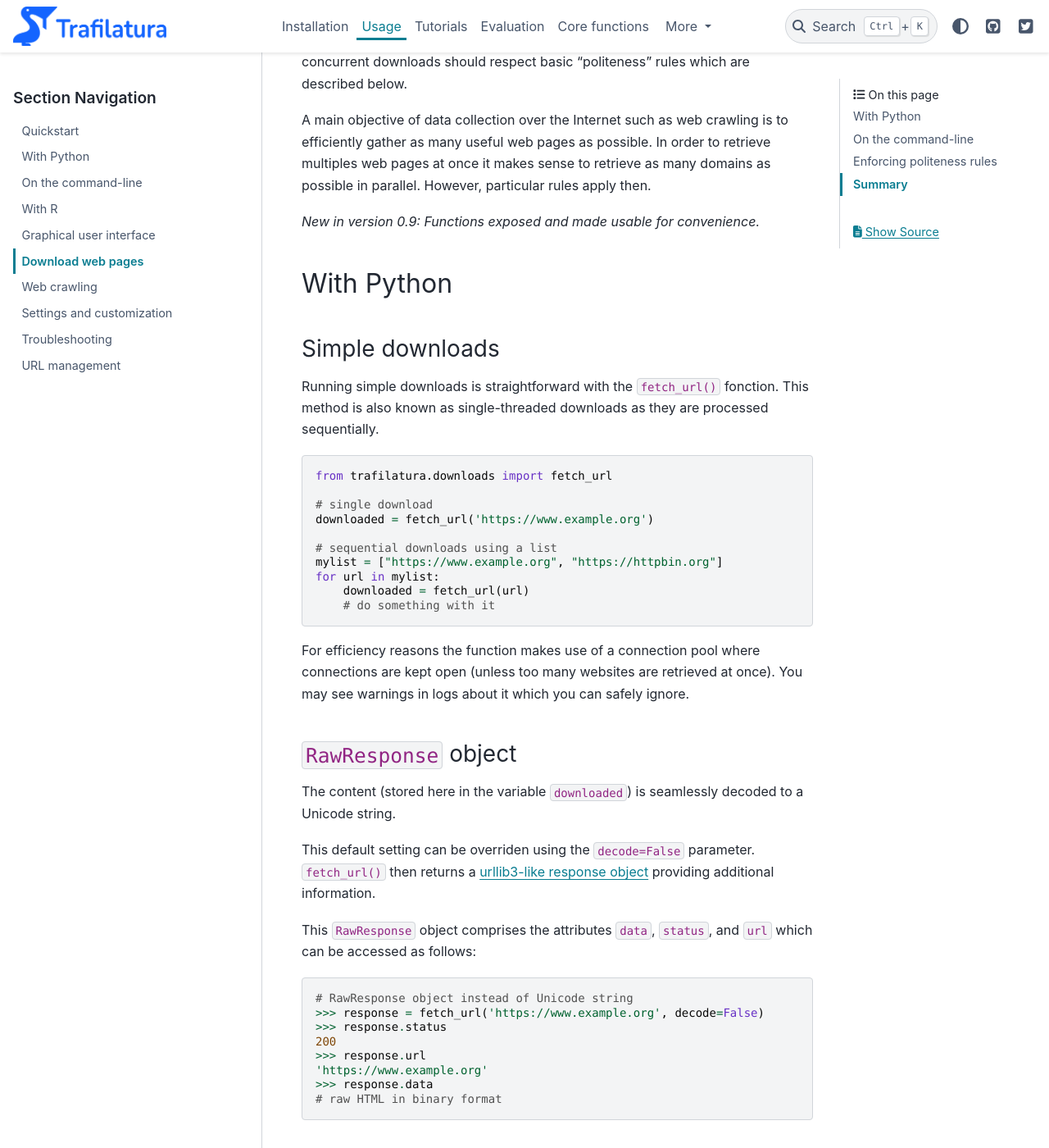
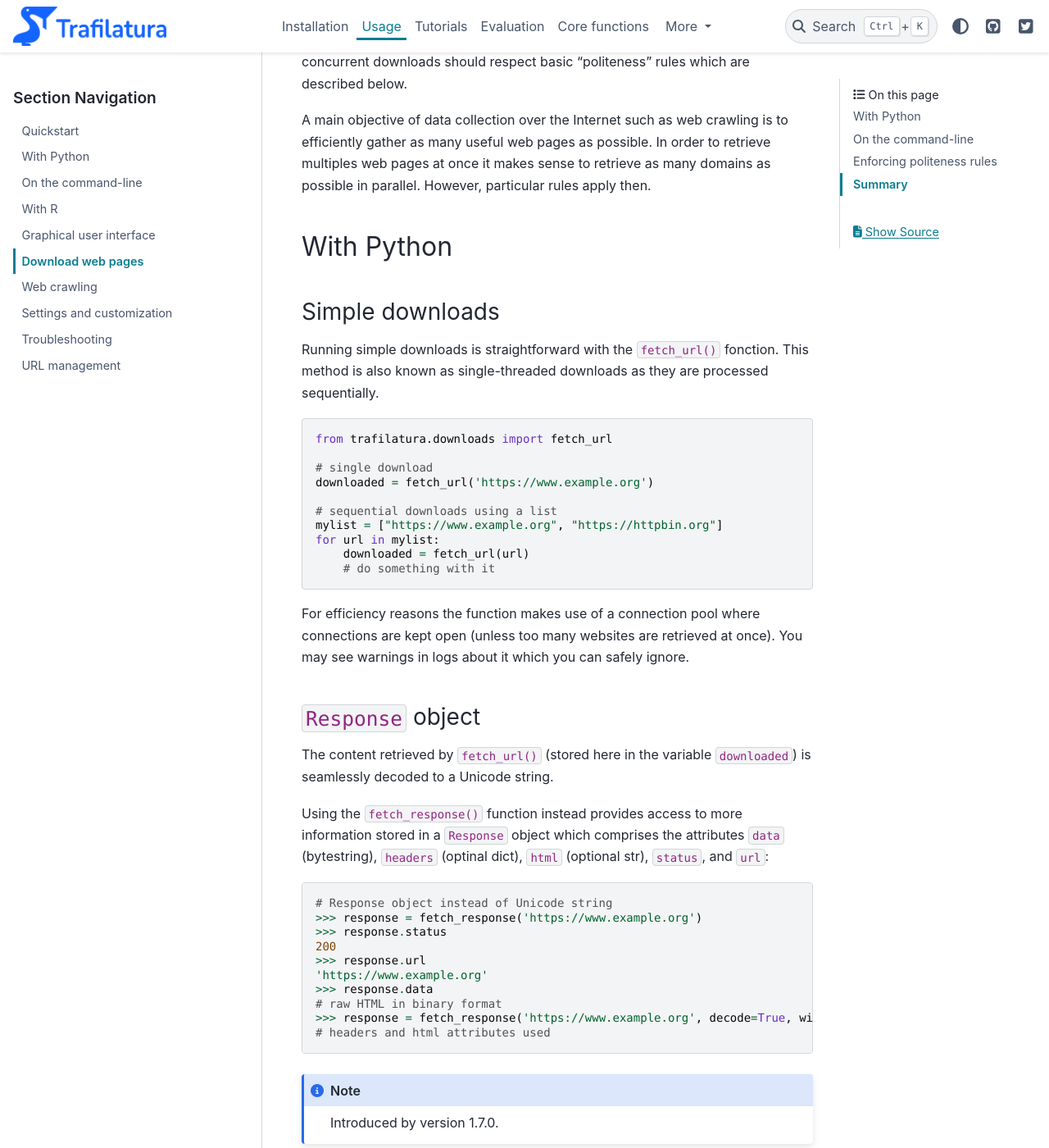
Before and after one commit to adbar/trafilatura, a Sphinx documentation site: the page built from docs/downloads.rst, in a window 1280 px wide and 1400 px high, scrolled down 200 px. Shown: the whole window at 82% size. Built offline with Sphinx 7.4.7 and the PyData theme 0.15.4, drawn with Linux system fonts in a browser that asks for light colours.

Commit message:
update docs

```diff
--- a/docs/downloads.rst
+++ b/docs/downloads.rst
@@ -11,9 +11,6 @@ This documentation page shows how to run simple downloads and how to configure a
 
 
 A main objective of data collection over the Internet such as web crawling is to efficiently gather as many useful web pages as possible. In order to retrieve multiples web pages at once it makes sense to retrieve as many domains as possible in parallel. However, particular rules apply then.
-
-
-*New in version 0.9: Functions exposed and made usable for convenience.*
 
 
 With Python
@@ -43,25 +40,28 @@ Running simple downloads is straightforward with the ``fetch_url()`` fonction. T
 For efficiency reasons the function makes use of a connection pool where connections are kept open (unless too many websites are retrieved at once). You may see warnings in logs about it which you can safely ignore.
 
 
-``RawResponse`` object
-~~~~~~~~~~~~~~~~~~~~~~
+``Response`` object
+~~~~~~~~~~~~~~~~~~~
 
-The content (stored here in the variable ``downloaded``) is seamlessly decoded to a Unicode string.
+The content retrieved by ``fetch_url()`` (stored here in the variable ``downloaded``) is seamlessly decoded to a Unicode string.
 
-This default setting can be overriden using the ``decode=False`` parameter. ``fetch_url()`` then returns a `urllib3-like response object <https://urllib3.readthedocs.io/en/latest/user-guide.html#response-content>`_ providing additional information.
-
-This ``RawResponse`` object comprises the attributes ``data``, ``status``, and ``url`` which can be accessed as follows:
+Using the ``fetch_response()`` function instead provides access to more information stored in a ``Response`` object which comprises the attributes ``data`` (bytestring), ``headers`` (optinal dict), ``html`` (optional str), ``status``, and ``url``:
 
 .. code-block:: python
 
-    # RawResponse object instead of Unicode string
-    >>> response = fetch_url('https://www.example.org', decode=False)
+    # Response object instead of Unicode string
+    >>> response = fetch_response('https://www.example.org')
     >>> response.status
     200
     >>> response.url
     'https://www.example.org'
     >>> response.data
     # raw HTML in binary format
+    >>> response = fetch_response('https://www.example.org', decode=True, with_headers=True)
+    # headers and html attributes used
+
+.. note::
+    Introduced by version 1.7.0.
 
 
 Trafilatura-backed parallel threads
--- a/docs/requirements.txt
+++ b/docs/requirements.txt
@@ -1,6 +1,6 @@
 # with version specifier
 sphinx>=7.2.6
-pydata-sphinx-theme>=0.15.1
+pydata-sphinx-theme>=0.15.2
 docutils>=0.20.1
 # without version specifier
 trafilatura
--- a/docs/troubleshooting.rst
+++ b/docs/troubleshooting.rst
@@ -43,10 +43,13 @@ Downloads
 HTTP library
 ^^^^^^^^^^^^
 
-Using another download utility (see ``pycurl`` with Python and ``wget`` or ``curl`` on the command-line).
+In the default settings Trafilatura identifies itself in the `User-Agent header <https://en.wikipedia.org/wiki/User-Agent_header>`_. It may have been compromised by others on certain websites and thus blocked, see `this discussion <https://www.webmasterworld.com/search_engine_spiders/5090863.htm>`_.
+
+For various reasons, it is also possible that the standard download utility doesn't come through. Using another one is then an option (see ``pycurl`` with Python and ``wget`` or ``curl`` on the command-line).
 
 - Installing the additional download utility ``pycurl`` manually or using ``pip3 install trafilatura[all]`` can alleviate the problem: another download library is used, leading to different results.
 - Several alternatives are available on the command-line, e.g. ``wget -O - "my_url" | trafilatura`` instead of ``trafilatura -u "my_url"``.
+- Emulating a browser is also possible, see the information on headless browsing above.
 
 .. note::
     Downloads may fail because your IP or user agent are blocked. Trafilatura's crawling and download capacities do not bypass such restrictions.
```
Also changed, not shown: README.rst (+6 -8 lines), docs/corefunctions.rst (+7 -2 lines), docs/index.rst (+15 -13 lines), docs/used-by.rst (+4 -3 lines), 1 other file.
